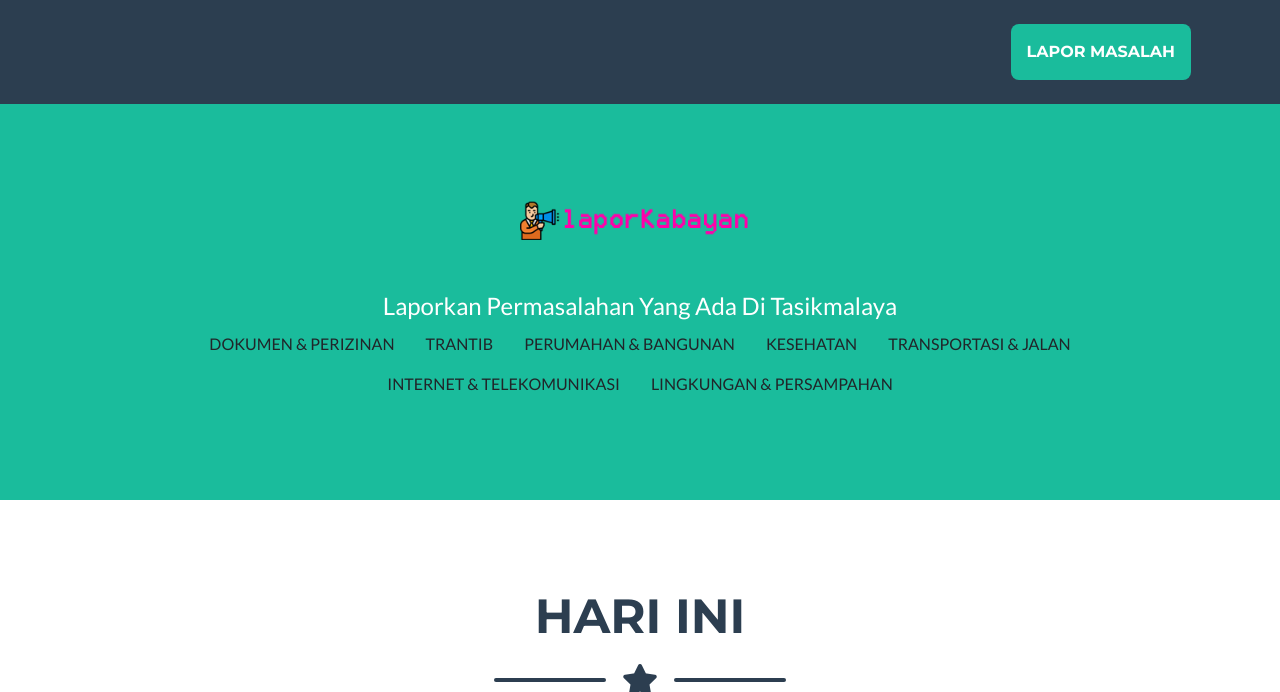
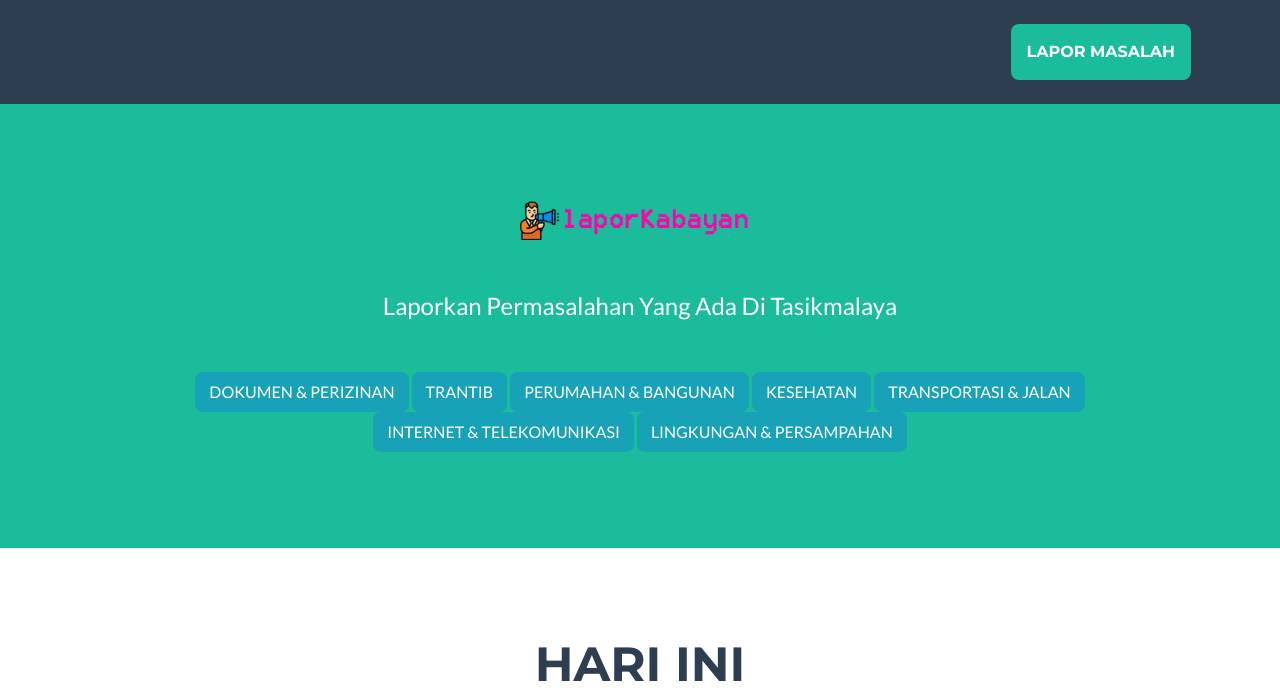
Before and after one commit to TasikCode/problist, a CodeIgniter app: page /database/ in a window 1280 px wide. Shown: the top 692 px of the page. Run offline with CodeIgniter, Linux system fonts and the light colour scheme.

Commit message:
Edit category button layout

```diff
--- a/application/views/home_view.php
+++ b/application/views/home_view.php
@@ -47,15 +47,15 @@
             <img class="masthead-avatar mb-5" src="<?php echo base_url();?>assets/img/laporkabayan.png" alt="laporkabayan">
 
             <!-- Masthead Subheading -->
-            <p class="masthead-subheading font-weight-light mb-0">Laporkan Permasalahan Yang Ada Di Tasikmalaya</p>
+            <p class="masthead-subheading font-weight-light mb-0">Laporkan Permasalahan Yang Ada Di Tasikmalaya</p><br><br>
             <center>
-                <a href="#" class="btn btn-default right-space">DOKUMEN & PERIZINAN</a>
-                <a href="#" class="btn btn-default right-space">TRANTIB</a>
-                <a href="#" class="btn btn-default right-space">PERUMAHAN & BANGUNAN</a>
-                <a href="#" class="btn btn-default right-space">KESEHATAN</a>
-                <a href="#" class="btn btn-default right-space">TRANSPORTASI & JALAN</a>
-                <a href="#" class="btn btn-default right-space">INTERNET & TELEKOMUNIKASI</a>
-                <a href="#" class="btn btn-default right-space">LINGKUNGAN & PERSAMPAHAN</a>
+                <a href="#" class="btn btn-info right-space">DOKUMEN & PERIZINAN</a>
+                <a href="#" class="btn btn-info right-space">TRANTIB</a>
+                <a href="#" class="btn btn-info right-space">PERUMAHAN & BANGUNAN</a>
+                <a href="#" class="btn btn-info right-space">KESEHATAN</a>
+                <a href="#" class="btn btn-info right-space">TRANSPORTASI & JALAN</a>
+                <a href="#" class="btn btn-info right-space">INTERNET & TELEKOMUNIKASI</a>
+                <a href="#" class="btn btn-info right-space">LINGKUNGAN & PERSAMPAHAN</a>
             </center>
 
         </div>
```
